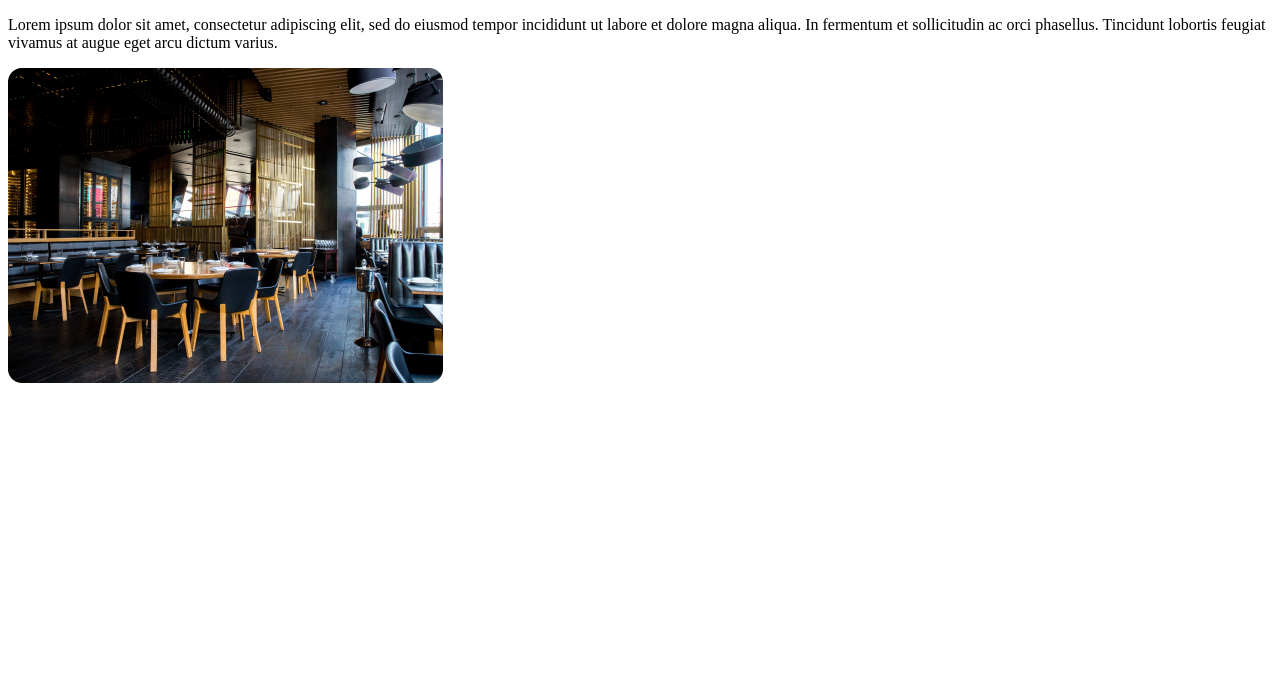
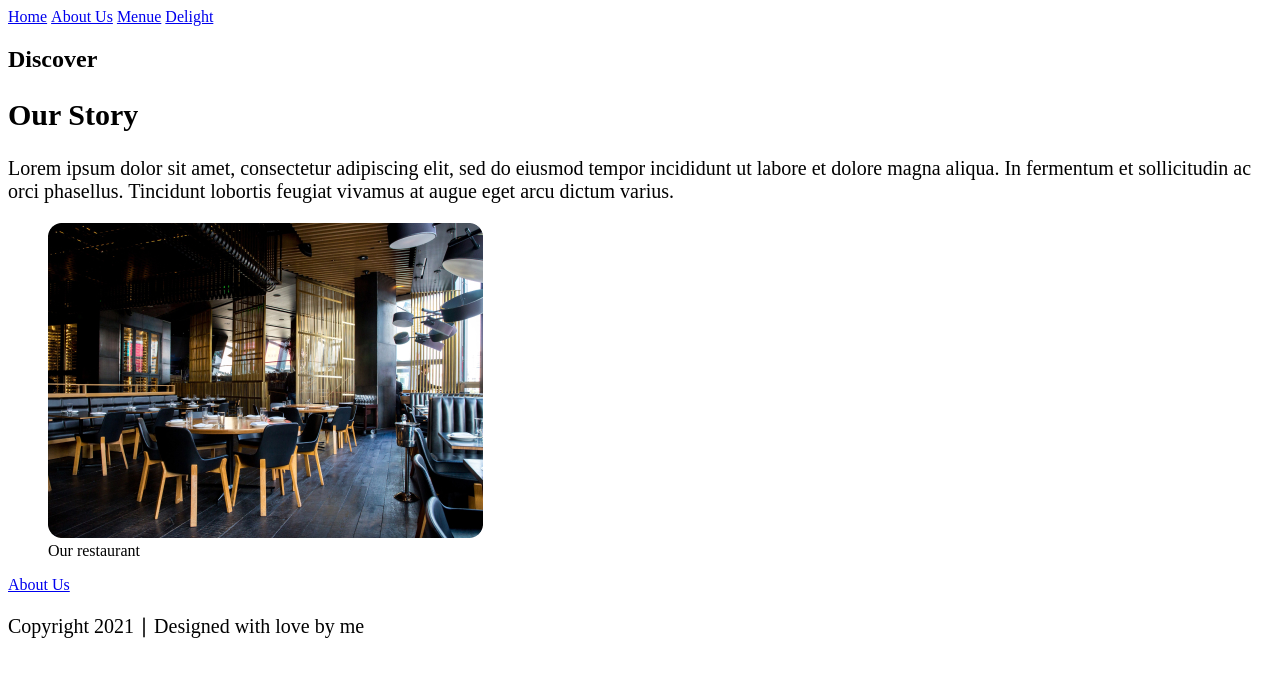
Before and after one commit to jackson-beep-beep/stunning-enigma, a plain HTML site: page index.html in a window 1280 px wide. Drawn offline with Linux system fonts and the light colour scheme.

Commit message:
Done
finished project. 4/9/23 @ 12:46

```diff
--- a/css/css_1.css
+++ b/css/css_1.css
@@ -1,2 +1,42 @@
 @charset "utf-8";
 /* CSS Document */
+
+head {
+
+
+}
+
+header {
+
+}
+
+nav {
+	list-style-type: none;
+	margin: 0;
+	padding: 0;
+
+}
+
+li {
+	display: inline
+}
+
+h1 {
+	font-size: 30px
+}
+
+h2 {
+
+}
+
+p {
+	font-size: 20px
+}
+
+figure {
+
+}
+
+footer {
+
+}
--- a/index.html
+++ b/index.html
@@ -15,7 +15,12 @@
 
   <header> </header>
 
-	<nav> </nav>
+	<nav>
+	 <li><a href="#">Home</a></li>
+  <li><a href="#">About Us</a></li>
+  <li><a href="#">Menue</a></li>
+  <li><a href="#">Delight</a></li>
+	</nav>
 
 </section>
 
@@ -23,26 +28,30 @@
 
 <article>
 
+	<h2> Discover </h2>
+
 	<main>
+		<h1> Our Story </h1>
+
 		<p>
 		Lorem ipsum dolor sit amet, consectetur adipiscing elit, sed do eiusmod tempor incididunt ut labore et dolore magna aliqua. In fermentum et sollicitudin ac orci phasellus. Tincidunt lobortis feugiat vivamus at augue eget arcu dictum varius.
 		</p>
 
-    <img src="assets/images/our-story.jpg" width="435" height="315" alt=""/> </main>
+	<figure>
+    	<img src="assets/images/our-story.jpg" width="435" height="315" alt=""/>
+
+		<figcaption> Our restaurant </figcaption>
+
+	</figure>
+
+	</main>
 
 </article>
 
-
-
-
-
-
-	<footer> </footer>
-
-
-
-
-
+	<footer>
+	<a href="#">About Us</a>
+		<p> Copyright 2021 &#x2223; Designed with love by me </p>
+	</footer>
 
 </body>
 </html>
```
